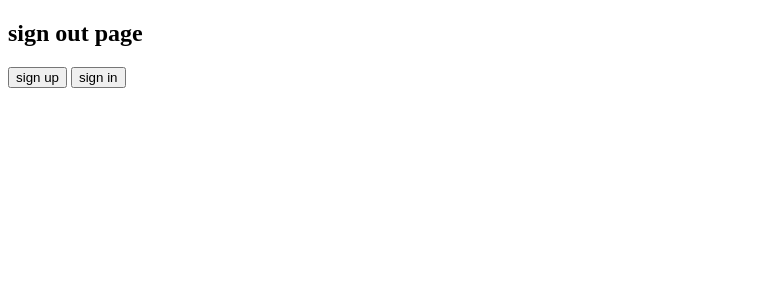
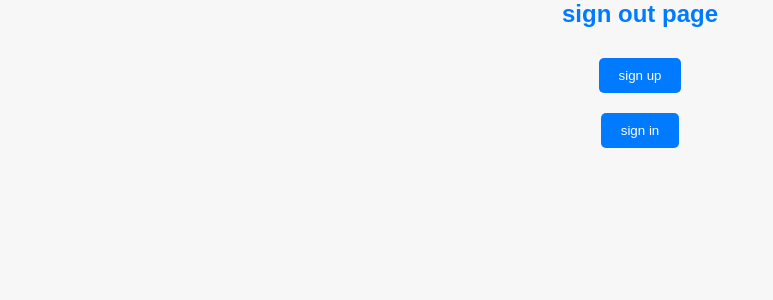
Before and after one commit to Anaspawaskar/login_project, a Django app: template templates/authentication/signout.html in a window 1280 px wide. Shown: the top 300 px of the page, without its empty margins (0-773 px from the left). Run offline with Django 3.2, Linux system fonts and the light colour scheme; the template is opened without the code that fills it, so the values that code supplies are empty.

```diff
--- /dev/null
+++ b/authentication/static/signout.css
@@ -0,0 +1,59 @@
+/* Resetting default browser styles */
+body, h1, h2, h3, h4, h5, h6, p, ul, ol, li {
+    margin: 0;
+    padding: 0;
+}
+
+body {
+    font-family: Arial, sans-serif;
+    background-color: #f7f7f7;
+    color: #333;
+}
+
+.container {
+    max-width: 800px;
+    margin: 0 auto;
+    padding: 20px;
+}
+
+.alert {
+    padding: 15px;
+    margin-bottom: 20px;
+    border-radius: 4px;
+}
+
+.alert-danger {
+    color: #721c24;
+    background-color: #f8d7da;
+    border-color: #f5c6cb;
+}
+
+.alert-dismissable .close {
+    position: relative;
+    top: -2px;
+    right: -21px;
+    color: inherit;
+}
+
+h2 {
+    text-align: center;
+    margin-bottom: 30px;
+    color: #007bff;
+}
+
+button[type="submit"] {
+    display: block;
+    margin: 0 auto;
+    margin-top: 20px;
+    padding: 10px 20px;
+    background-color: #007bff;
+    color: #fff;
+    border: none;
+    border-radius: 5px;
+    cursor: pointer;
+    transition: background-color 0.3s ease;
+}
+
+button[type="submit"]:hover {
+    background-color: #0056b3;
+}
--- a/templates/authentication/signout.html
+++ b/templates/authentication/signout.html
@@ -4,6 +4,8 @@
     <meta charset="UTF-8">
     <meta name="viewport" content="width=device-width, initial-scale=1.0">
     <title>Document</title>
+    {% load static %}
+    <link rel="stylesheet" href="{% static 'signout.css' %}">
 </head>
 <body>
     {%for message in messages%}
```
Also changed, not shown: authentication/static/index.css (added), authentication/static/signin.css (added).
